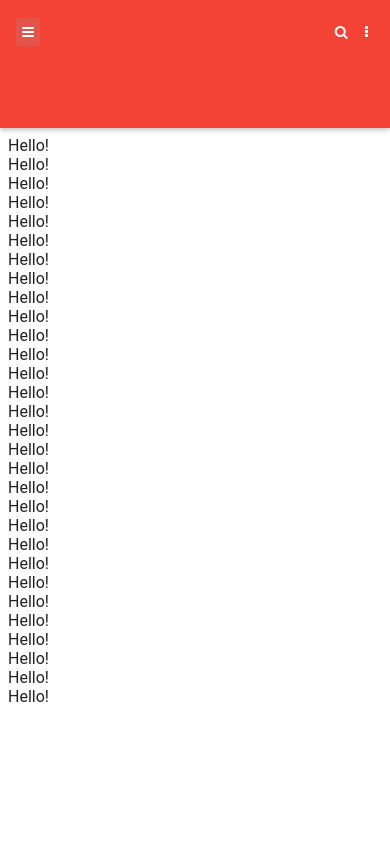
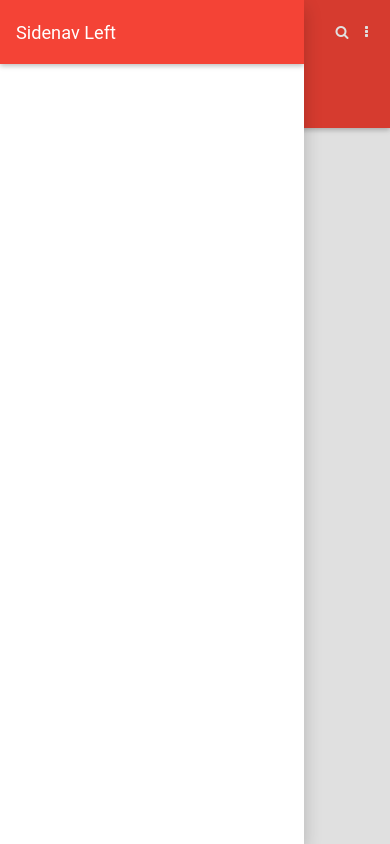
Before and after one commit to alcidesrodriguezreyes/ngMaterial, a website: page index.html in a window 390 px wide. Both pictures are taken after a click on the button 28 px from the left and 32 px from the top of the page. Drawn offline with Linux system fonts and the light colour scheme; a web font is replaced by a local one.

Commit message:
initial left side bar

```diff
--- a/css/custom.css
+++ b/css/custom.css
@@ -7,9 +7,11 @@ and open the template in the editor.
     Created on : 21/02/2015, 02:51:00 PM
     Author     : USER
 */
+body{
+    font-size: 14px;
+}
 .md-toolbar-tools h2{
     margin: 0;
-    font-size: 1.5em;
 }
 .targetLogo{
     vertical-align: middle;
--- a/index.html
+++ b/index.html
@@ -17,7 +17,9 @@ and open the template in the editor.
         <meta name="apple-mobile-web-app-capable" content="yes">
 
         <link href='https://fonts.googleapis.com/css?family=RobotoDraft:400,500,700,400italic' rel='stylesheet' type='text/css'>
-        <link href="bower_components/fontawesome/css/font-awesome.min.css" rel="stylesheet" type="text/css"/>
+        <!--link href="bower_components/fontawesome/css/font-awesome.min.css" rel="stylesheet" type="text/css"/-->
+        <link rel="stylesheet" href="//maxcdn.bootstrapcdn.com/font-awesome/4.3.0/css/font-awesome.min.css" />
+
 
         <!-- angular material styles -->
         <link href="bower_components/angular-material/angular-material.min.css" rel="stylesheet" type="text/css"/>
@@ -27,11 +29,26 @@ and open the template in the editor.
         <link href="css/custom.css" rel="stylesheet" type="text/css"/>
 
     </head>
-    <body layout="row">
+    <body layout="row" ng-controller="mainCtrl">
+        <!-- left sidebar -->
+        <md-sidenav class="md-sidenav-left md-whiteframe-z2" md-component-id="left">
+            <md-toolbar class="md-target-theme">
+                <h1 class="md-toolbar-tools">Sidenav Left</h1>
+            </md-toolbar>
+            <md-content class="md-target-theme">
+
+            </md-content>
+        </md-sidenav>
+        <!-- end left sidebar -->
+
+
+
+
         <div flex="" layout="column" role="main" tabindex="-1">
+
             <md-toolbar class="md-tall md-target-theme" >
                 <div class="md-toolbar-tools">
-                    <md-button hide-gt-sm aria-label="Menu">
+                    <md-button hide-gt-sm aria-label="Menu" ng-click="toggleLeftNav()">
                         <i class="fa fa-bars"></i>
                     </md-button>
                     <h2 hide-sm><a href="#"><i class="fa fa-dot-circle-o targetLogo"></i> service now</a></h2>
--- a/js/calendarApp.js
+++ b/js/calendarApp.js
@@ -5,3 +5,9 @@
  */
 
 var calendarApp = angular.module('calendarApp', ['ngMaterial']);
+
+calendarApp.controller('mainCtrl', function($scope, $mdSidenav){
+    $scope.toggleLeftNav = function(){
+        $mdSidenav('left').toggle();
+    };
+});
```
